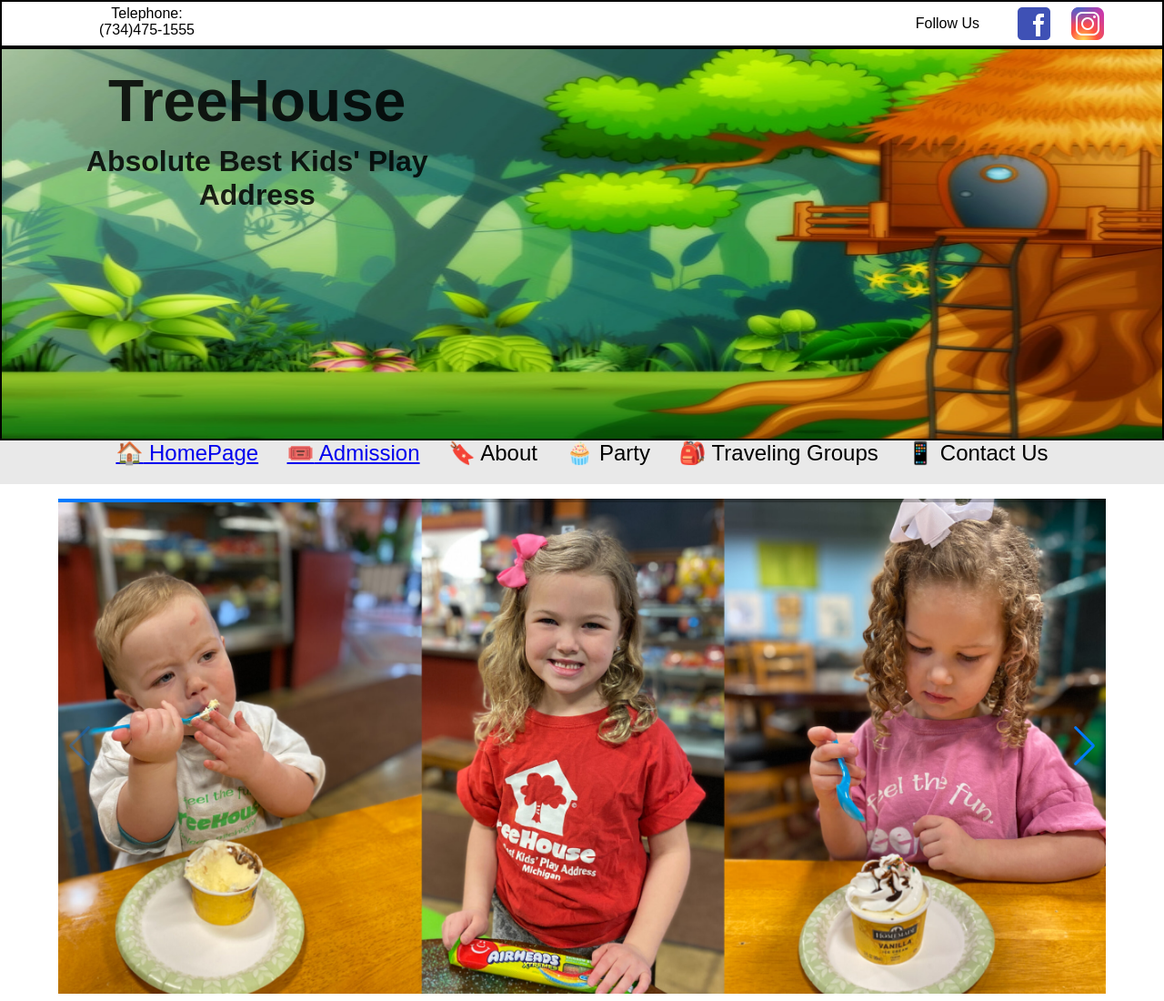
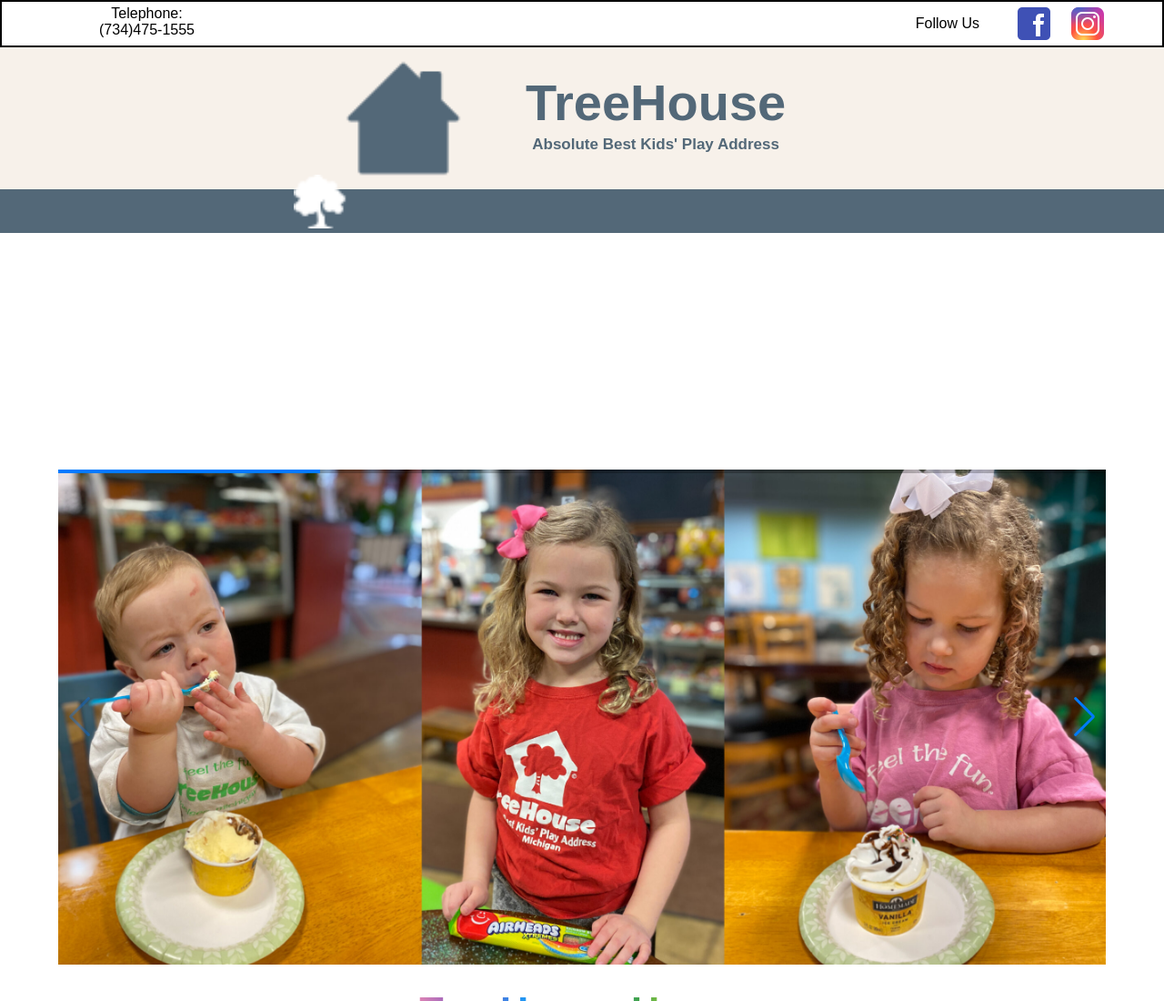
Before and after one commit to AndrewCerveny/treehouse, a React app: page / in a window 1280 px wide. Shown: the top 1100 px of the page at 91% size. Built offline with nearby package versions, Linux system fonts and the light colour scheme; a web font is replaced by a local one.

Commit message:
This will add a banner component with styles

```diff
--- a/src/components/App/App.js
+++ b/src/components/App/App.js
@@ -4,12 +4,14 @@ import Navbar from "../Navbar/Navbar";
 import Homepage from "../Homepage/Homepage";
 import { Routes, Route } from "react-router-dom";
 import Admission from "../Admission/Admission";
+import Banner from "../Banner/Banner";
 
 function App() {
   return (
     <div className="App">
       <Header />
-      <Navbar />
+      <Banner />
+      {/* <Navbar /> */}
       <Routes>
         <Route path="/" element={<Homepage />} />
         <Route path="/admission" element={<Admission />} />
--- /dev/null
+++ b/src/components/Banner/Banner.css
@@ -0,0 +1,47 @@
+/* #536878 */
+
+.banner-area {
+  height: 13rem;
+}
+.title-area {
+  display: flex;
+  justify-content: center;
+  align-items: center;
+  height: 75%;
+  background-color: rgba(210, 180, 140, 0.183);
+}
+.icon-area {
+  height: 85%;
+  width: 14%;
+  margin-right: -17px;
+}
+.house {
+  height: 100%;
+}
+.tree {
+  position: relative;
+  width: 33%;
+  right: 5.7rem;
+  bottom: 8px;
+  z-index: 1;
+}
+.title-wrap {
+  height: 85%;
+  width: 32%;
+  padding: 1.3%;
+}
+.title-wrap h1 {
+  font-size: 3.5rem;
+  color: #536878;
+  margin-top: auto;
+}
+.title-wrap h2 {
+  color: #536878;
+  font-size: 17px;
+  margin-top: 1%;
+}
+
+.banner-bottom {
+  background-color: #536878;
+  height: 3rem;
+}
--- /dev/null
+++ b/src/components/Banner/Banner.js
@@ -0,0 +1,25 @@
+import React from "react";
+import house from "../../images/iconhouse.png";
+import whiteTree from "../../images/white-tree2.png";
+import "./Banner.css";
+
+const Banner = () => {
+  return (
+    <section className="banner-area">
+      <section className="title-area">
+        <div className="icon-area">
+          <img className="house" src={house} alt="house logo" />
+          <img className="tree" src={whiteTree} alt="White tree logo" />
+        </div>
+        <section className="title-wrap">
+          <h1> TreeHouse</h1>
+          <h2> Absolute Best Kids' Play Address </h2>
+        </section>
+        <section />
+      </section>
+      <div className="banner-bottom"></div>
+    </section>
+  );
+};
+
+export default Banner;
--- a/src/components/Navbar/Navbar.css
+++ b/src/components/Navbar/Navbar.css
@@ -1,29 +1,6 @@
 .nav-area {
   height: 30vh;
   width: 100vw;
-}
-.banner-wrap {
-  border: 2px solid black;
-  height: 27rem;
-  background-image: url("../../images/TH_landscape.jpg");
-  background-size: 100% 100%;
-  background-repeat: no-repeat;
-  background-position: center center;
-}
-.title-area {
-  width: 40%;
-  height: 14rem;
-  margin-left: 2%;
-}
-.title-area h1 {
-  margin-top: 4%;
-  color: rgba(0, 0, 0, 0.856);
-  font-size: 4rem;
-}
-.title-area h2 {
-  margin-top: 2%;
-  color: rgba(0, 0, 0, 0.856);
-  font-size: 2rem;
 }
 
 .navbar {
--- a/src/components/Navbar/Navbar.js
+++ b/src/components/Navbar/Navbar.js
@@ -2,43 +2,23 @@ import Header from "../Header/Header";
 import "./Navbar.css";
 import { Link } from "react-router-dom";
 // photos
-import banner from "../../images/TH_landscape.jpg";
 
 const Navbar = () => {
   return (
     <section className="nav-area">
-      <div className="banner-wrap">
-        <div className="title-area">
-          <h1> TreeHouse</h1>
-          <h2> Absolute Best Kids' Play Address </h2>
-        </div>
-        <div></div>
-      </div>
       <nav className="navbar">
         <div className="link-wrap">
           <ul className="list-cont">
             <li>
-              <Link to="/">
-                <span>🏠</span> HomePage
-              </Link>
+              <Link to="/">HomePage</Link>
             </li>
             <li>
-              <Link to="/admission">
-                <span>🎟️</span> Admission
-              </Link>
+              <Link to="/admission">Admission</Link>
             </li>
-            <li>
-              <span>🔖</span> About
-            </li>
-            <li>
-              <span>🧁</span> Party
-            </li>
-            <li>
-              <span>🎒</span> Traveling Groups
-            </li>
-            <li>
-              <span>📱</span> Contact Us
-            </li>
+            <li>About</li>
+            <li>Party</li>
+            <li>Traveling Groups</li>
+            <li>Contact Us</li>
           </ul>
         </div>
       </nav>
```
Also changed, not shown: src/images/iconhouse.png (added), src/images/white-tree2.png (added).
